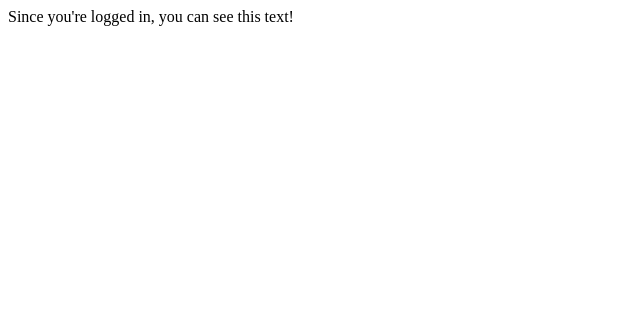
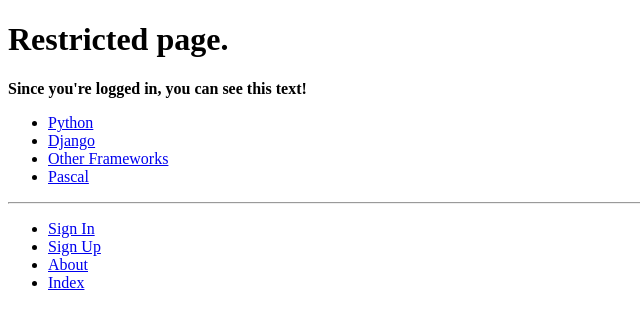
Before and after one commit to russella2315645r/tango_with_django_project, a Django app: page /rango/restricted/ in a window 1280 px wide. Shown: the top 329 px of the page, without its empty margins (0-640 px from the left). Run offline with Django 3.2, Linux system fonts and the light colour scheme; data comes from the database, SQL or seed files in the repository; both versions use the stored data as it was after the commit.

Commit message:
9 completed

```diff
--- a/rango/views.py
+++ b/rango/views.py
@@ -130,7 +130,7 @@
 
 
 def restricted(request):
-    return HttpResponse("Since you're logged in, you can see this text!")
+    return render(request, 'rango/restricted.html', {})
 
 def user_logout(request):
     logout(request)
--- a/templates/rango/base.html
+++ b/templates/rango/base.html
@@ -27,11 +27,11 @@
 			{% if user.is_authenticated %}
 				<li><a href="{% url 'restricted' %}">Restricted Page</a></li>
 				<li><a href="{% url 'logout' %}">Logout</a></li>
+				<li><a href="{% url 'add_category' %}">Add a New Category</a></li>
 			{% else %}
-				<li><a href="{% url 'login' %}">Sign In</a><li>
+				<li><a href="{% url 'login' %}">Sign In</a></li>
 				<li><a href="{% url 'register' %}">Sign Up</a></li>
 			{% endif %}
-				<li><a href="{% url 'add_category' %}">Add a New Category</a></li>
 				<li><a href="{% url 'about' %}">About</a></li>
 				<li><a href="{% url 'index' %}">Index</a></li>
 			</ul>
--- a/templates/rango/category.html
+++ b/templates/rango/category.html
@@ -17,7 +17,9 @@
 		{% else %}
 			<strong> No pages currently in category.</strong>
 		{% endif %}
-		<a href="{% url 'add_page' category.slug %}">Add a Page</a>
+		{% if user.is_authenticated %}
+			<a href="{% url 'add_page' category.slug %}">Add a Page</a>
+		{% endif %}
 
 	{% else %}
 		The specified category does not exist!
--- /dev/null
+++ b/templates/rango/restricted.html
@@ -0,0 +1,13 @@
+{% extends 'rango/base.html' %}
+{% load staticfiles %}
+
+{% block title_block %}
+	Restricted
+{% endblock %}
+
+{% block body_block %}
+	<h1> Restricted page. </h1>
+	<div>
+			<strong> Since you're logged in, you can see this text! </strong>
+	</div>
+{% endblock %}
```
Also changed, not shown: db.sqlite3.
